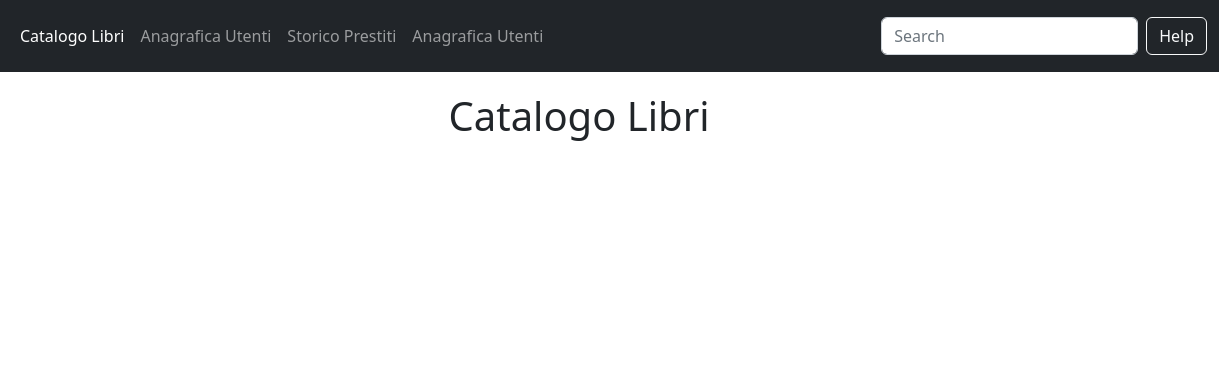
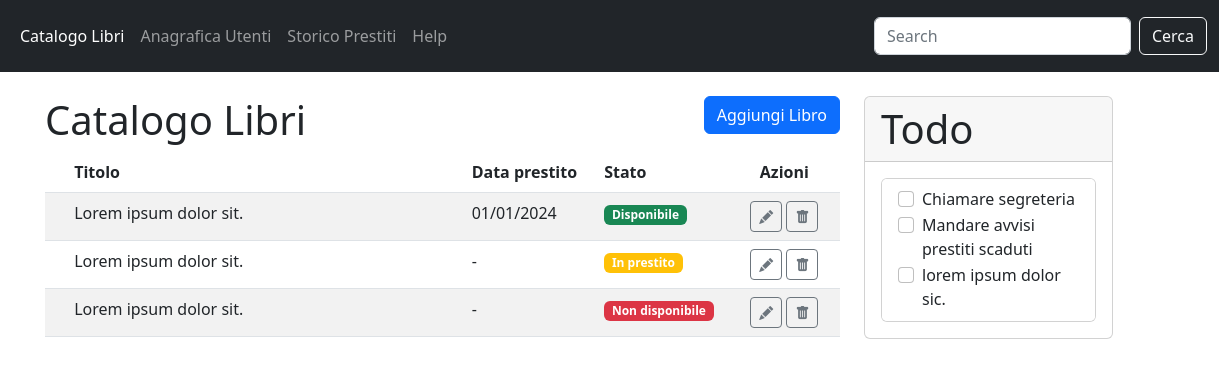
Before and after one commit to MarcoAurelioDeFelicis/html-css-bootstrap-dashboard, a plain HTML site: page index.html in a window 1280 px wide. Shown: the full height of the page, 61-1280 px from the left. Drawn offline with nearby package versions, Linux system fonts and the light colour scheme.

Commit message:
ADD: tabella e scheda laterale

```diff
--- a/index.html
+++ b/index.html
@@ -3,9 +3,9 @@
   <head>
     <meta charset="utf-8">
     <meta name="viewport" content="width=device-width, initial-scale=1">
-    <link rel="stylesheet" href="./style.css">
     <title>Bootstrap demo</title>
     <link href="https://cdn.jsdelivr.net/npm/bootstrap@5.2.3/dist/css/bootstrap.min.css" rel="stylesheet" integrity="sha384-rbsA2VBKQhggwzxH7pPCaAqO46MgnOM80zW1RWuH61DGLwZJEdK2Kadq2F9CUG65" crossorigin="anonymous">
+    <link rel="stylesheet" href="https://cdn.jsdelivr.net/npm/bootstrap-icons@1.3.0/font/bootstrap-icons.css">
   </head>
   <body>
     <header>
@@ -27,22 +27,126 @@
                   <li class="nav-item">
                     <a class="nav-link" href="#">Anagrafica Utenti</a>
                   </li>
-                  <a class="nav-link" href="#">Storico Prestiti</a>
-                  <a class="nav-link" href="#">Anagrafica Utenti</a>
+                  <li class="nav-item">
+                      <a class="nav-link" href="#">Storico Prestiti</a>
+                  </li>
+                  <li class="nav-item">
+                      <a class="nav-link" href="#"> Help</a>
+                  </li>
                 </ul>
                 <form class="d-flex">
                   <input class="form-control me-2" type="search" placeholder="Search" aria-label="Search">
-                  <button class="btn btn-outline-light" type="submit">Help</button>
+                  <button class="btn btn-outline-light" type="submit">Cerca</button>
                 </form>
               </div>
             </div>
           </nav>
     </header>
-    <main class="container">
-        <div class="title">
-            <h1>
-                Catalogo Libri
-            </h1>
+    <!-- /HEADER -->
+
+    <!-- MAIN -->
+    <main class="container-md">
+        <div class="row column-gap-2 p-4">
+            <!-- aera principale -->
+            <div class="col-lg-9">
+                <div class="row">
+                    <div class="col">
+                        <h1 class="display-6">Catalogo Libri</h1>
+                    </div>
+                    <div class="col text-end">
+                        <button class="col btn btn-primary">Aggiungi Libro</button>
+                    </div>
+                </div>
+                <!-- TABELLA CATALOGO LIBRI -->
+                <div>
+                    <table class="table table-striped table-hover">
+                        <thead>
+                            <tr>
+                                <th class="col"></th>
+                                <th class="col-6">Titolo</th>
+                                <th class="col-2 d-none d-md-table-cell">Data prestito</th>
+                                <th class="col-2">Stato</th>
+                                <th class="col text-center">Azioni</th>
+                            </tr>
+                        </thead>
+                        <tbody>
+                            <tr>
+                                <td class="text-center"></td>
+                                <td>Lorem ipsum dolor sit.</td>
+                                <td class="d-none d-md-table-cell">01/01/2024</td>
+                                <td><span class="badge text-bg-success">Disponibile</span></td>
+                                <td class="text-center"><button class="btn btn-outline-secondary btn-sm"><i
+                                            class="bi bi-pencil-fill"></i></button>
+                                    <button class="btn btn-outline-secondary btn-sm"><i
+                                            class="bi bi-trash-fill"></i></button>
+                                </td>
+                            </tr>
+                            <tr>
+                                <td class="text-center"></td>
+                                <td>Lorem ipsum dolor sit.</td>
+                                <td class="d-none d-md-table-cell">-</td>
+                                <td><span class="badge text-bg-warning text-white">In prestito</td>
+                                <td class="text-center"><button class="btn btn-outline-secondary btn-sm"><i
+                                            class="bi bi-pencil-fill"></i></button>
+                                    <button class="btn btn-outline-secondary btn-sm"><i
+                                            class="bi bi-trash-fill"></i></button>
+                                </td>
+                            </tr>
+                            <tr>
+                                <td class="text-center"></td>
+                                <td>Lorem ipsum dolor sit.</td>
+                                <td class="d-none d-md-table-cell">-</td>
+                                <td><span class="badge text-bg-danger">Non disponibile</span></td>
+                                <td class="text-center"><button class="btn btn-outline-secondary btn-sm"><i
+                                            class="bi bi-pencil-fill"></i></button>
+                                    <button class="btn btn-outline-secondary btn-sm"><i
+                                            class="bi bi-trash-fill"></i></button>
+                                </td>
+                            </tr>
+                        </tbody>
+                    </table>
+                </div>
+            </div>
+            <div class="col-lg">
+                <div class="mb-4">
+                    <!-- todo list -->
+                    <div class="card">
+                        <div class="card-header display-6">Todo</div>
+                        <div class="card-body">
+                            <div class="card">
+
+                                <ul class="list-group list-group-flush">
+                                    <li class="list-group-item">
+                                        <div class="form-check">
+                                            <input class="form-check-input" type="checkbox" value=""
+                                                id="flexCheckDefault">
+                                            <label class="form-check-label" for="flexCheckDefault">
+                                                Chiamare segreteria
+                                            </label>
+                                        </div>
+                                        <div class="form-check">
+                                            <input class="form-check-input" type="checkbox" value=""
+                                                id="flexCheckDefault">
+                                            <label class="form-check-label" for="flexCheckDefault">
+                                                Mandare avvisi prestiti scaduti
+                                            </label>
+                                        </div>
+                                        <div class="form-check">
+                                            <input class="form-check-input" type="checkbox" value=""
+                                                id="flexCheckDefault">
+                                            <label class="form-check-label" for="flexCheckDefault">
+                                                lorem ipsum dolor sic.
+                                            </label>
+                                        </div>
+
+                                    </li>
+
+                                </ul>
+                            </div>
+                        </div>
+                    </div>
+                </div>
+            </div>
         </div>
     </main>
 
```
